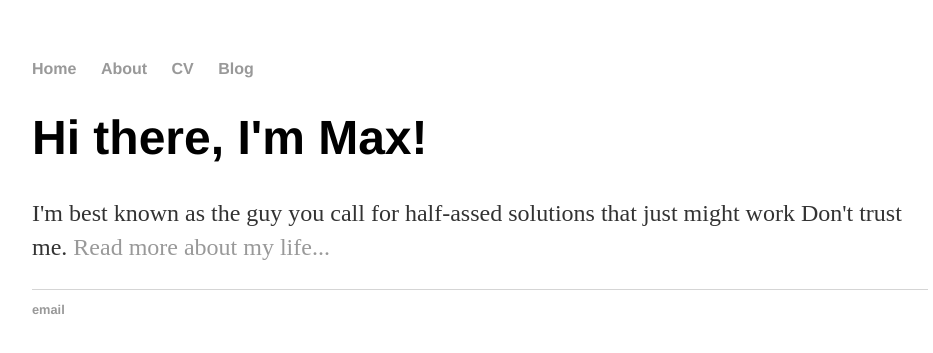
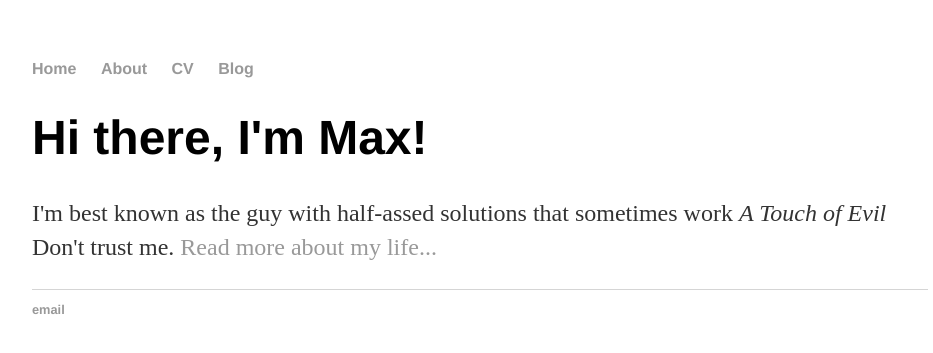
Before and after one commit to Musch21/Musch21.github.io, a Jekyll site: the page built from index.html, in a window 1280 px wide. Shown: the top 353 px of the page, without its empty margins (160-1093 px from the left). Built offline with Jekyll 4.4.1, drawn with Linux system fonts in a browser that asks for light colours.

Commit message:
Update index.html
With layout: default
This is what will come into {{ content }} in the _layouts/default.html main page.
Automatic update of information is possible

```diff
--- a/index.html
+++ b/index.html
@@ -1,29 +1,8 @@
-<!DOCTYPE html>
-<html>
-	<head>
-		<title>Husch Husch</title>
-		<!-- link to main stylesheet -->
-		<link rel="stylesheet" type="text/css" href="/css/main.css">
-	</head>
-	<body>
-		<nav>
-    		<ul>
-        		<li><a href="/">Home</a></li>
-	        	<li><a href="/about">About</a></li>
-        		<li><a href="/cv">CV</a></li>
-        		<li><a href="/blog">Blog</a></li>
-    		</ul>
-		</nav>
-		<div class="container">
-    		<div class="blurb">
-        		<h1>Hi there, I'm Max!</h1>
-				<p>I'm best known as the guy you call for half-assed solutions that just might work</em> Don't trust me. <a href="/about">Read more about my life...</a></p>
-    		</div><!-- /.blurb -->
-		</div><!-- /.container -->
-		<footer>
-    		<ul>
-        		<li><a href="mailto:something@gmail.com">email</a></li>
-			</ul>
-		</footer>
-	</body>
-</html>
+---
+layout: default
+title: Max, MFJ Productions
+---
+<div class="blurb">
+	<h1>Hi there, I'm Max!</h1>
+	<p>I'm best known as the guy with half-assed solutions that sometimes work <em>A Touch of Evil</em> Don't trust me. <a href="/about">Read more about my life...</a></p>
+</div><!-- /.blurb -->
```
